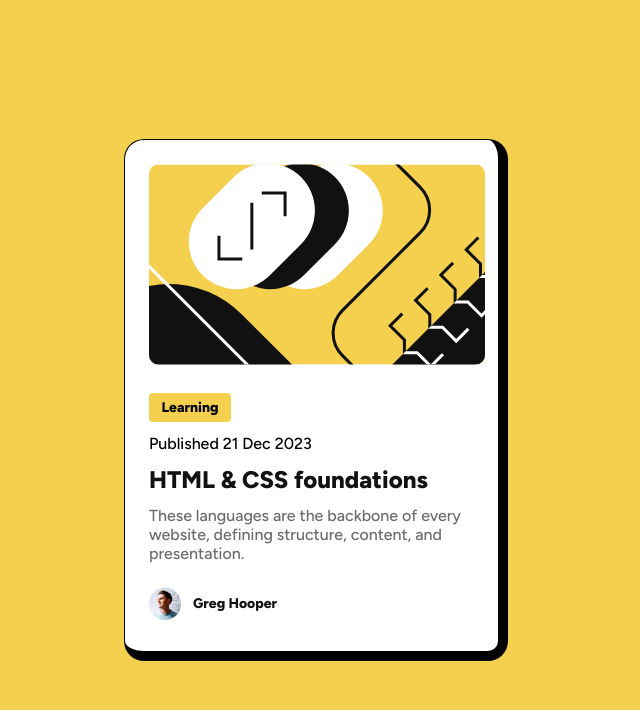
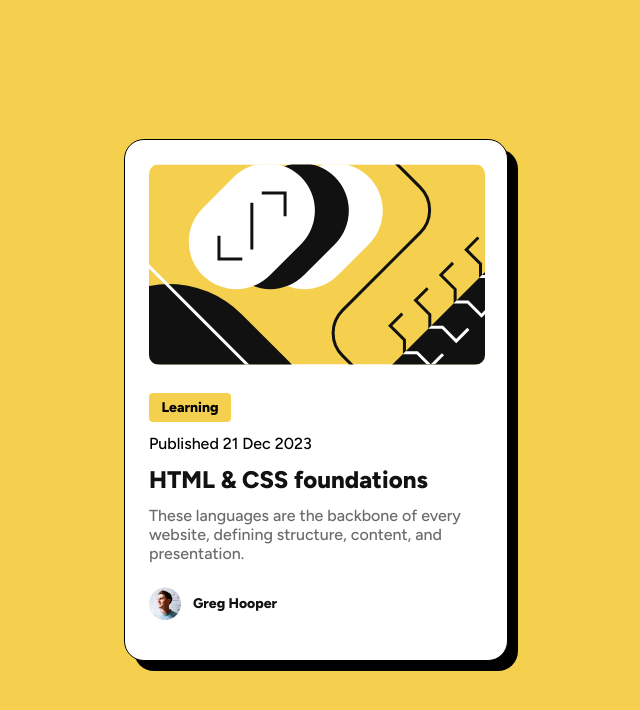
Before and after one commit to Gehad28/blog-preview-card, a plain HTML site: page index.html in a window 1280 px wide. Shown: the whole page, without its empty margins (324-964 px from the left). Drawn offline with Linux system fonts and the light colour scheme.

Commit message:
Update Readme

```diff
--- a/css/style.css
+++ b/css/style.css
@@ -19,8 +19,7 @@ body{
     height: 522px;
     border: 1px solid black;
     border-radius: 20px;
-    border-bottom: 10px solid black;
-    border-right: 10px solid black;
+    box-shadow: 10px 10px;
     padding: 24px;
     position: absolute;
     top: 50%;
```
